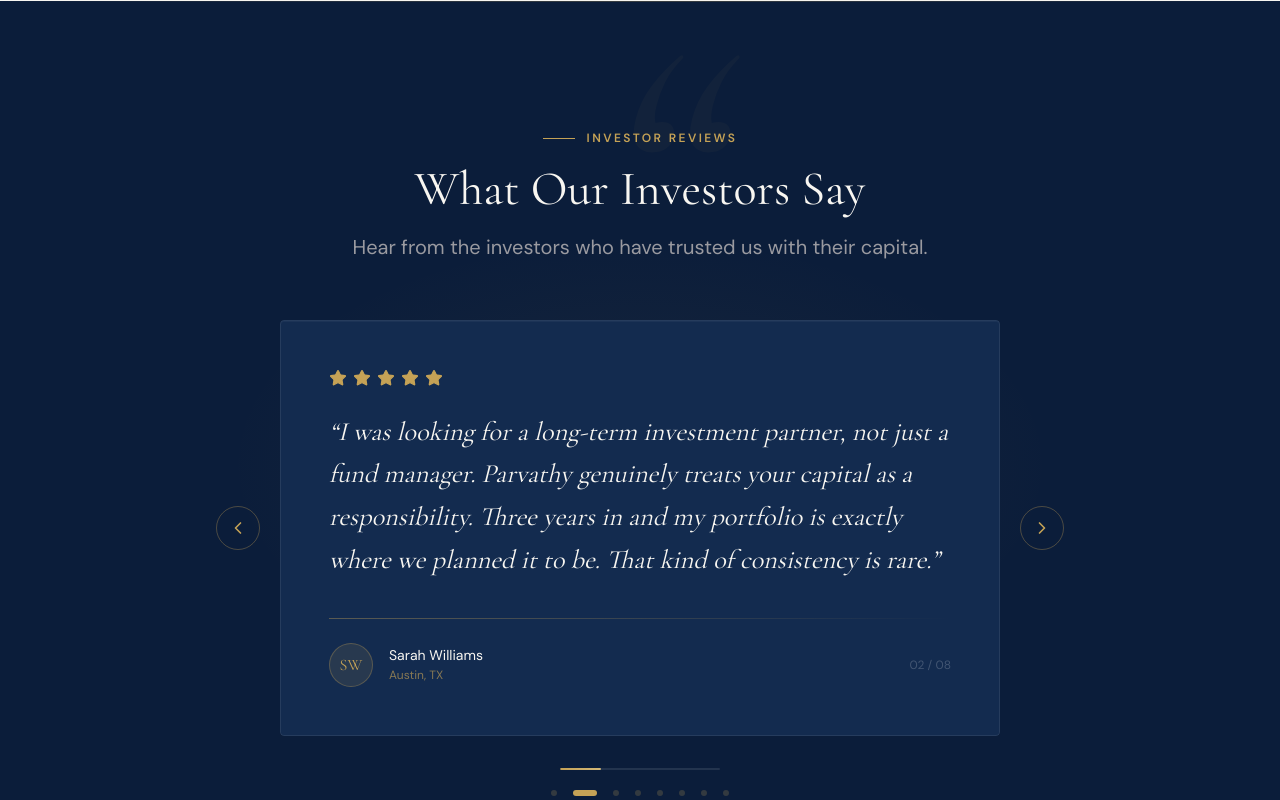
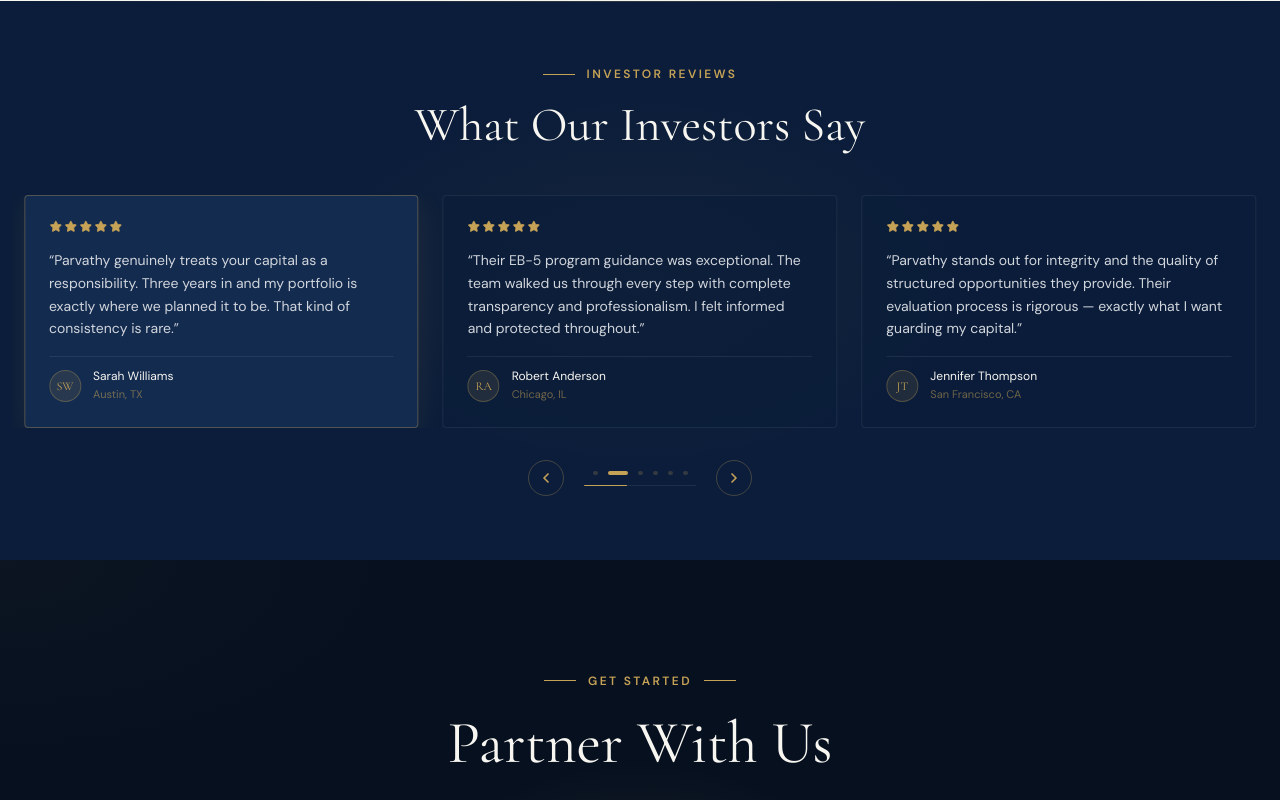
Before and after one commit to VishalSalemJayavel/Parvathy-Investments, a Next.js app: page / in a window 1280 px wide. Shown: the part 5940-6740 px from the top of the page. Built offline with nearby package versions, Linux system fonts and the light colour scheme.

Commit message:
Testimonials: compact multi-card sliding track with spring animation

```diff
--- a/components/TestimonialsCarousel.tsx
+++ b/components/TestimonialsCarousel.tsx
@@ -1,7 +1,7 @@
 'use client';
 
 import { useState, useEffect, useCallback } from 'react';
-import { motion, AnimatePresence } from 'framer-motion';
+import { motion } from 'framer-motion';
 import { ChevronLeft, ChevronRight, Star } from 'lucide-react';
 import { SectionReveal } from './SectionReveal';
 import { SectionHeader } from './SectionHeader';
@@ -14,7 +14,7 @@
     initials: 'JM',
     stars: 5,
     review:
-      'Working with Parvathy Investment Company has been one of the best financial decisions I have made. Their disciplined approach to capital deployment gave me confidence from day one. The transparency and structured communication set them apart from every other firm I have worked with.',
+      'Their disciplined approach to capital deployment gave me confidence from day one. Transparency and structured communication set them apart from every other firm I have worked with.',
   },
   {
     name: 'Sarah Williams',
@@ -22,7 +22,7 @@
     initials: 'SW',
     stars: 5,
     review:
-      'I was looking for a long-term investment partner, not just a fund manager. Parvathy genuinely treats your capital as a responsibility. Three years in and my portfolio is exactly where we planned it to be. That kind of consistency is rare.',
+      'Parvathy genuinely treats your capital as a responsibility. Three years in and my portfolio is exactly where we planned it to be. That kind of consistency is rare.',
   },
   {
     name: 'Robert Anderson',
@@ -30,7 +30,7 @@
     initials: 'RA',
     stars: 5,
     review:
-      'Their EB-5 program guidance was exceptional. The team walked us through every step with complete transparency and professionalism. I felt genuinely informed and protected throughout the entire process.',
+      'Their EB-5 program guidance was exceptional. The team walked us through every step with complete transparency and professionalism. I felt informed and protected throughout.',
   },
   {
     name: 'Jennifer Thompson',
@@ -38,7 +38,7 @@
     initials: 'JT',
     stars: 5,
     review:
-      'As a high-net-worth investor, I have worked with many firms. Parvathy stands out for their integrity and the quality of structured opportunities they provide. Their evaluation process is rigorous — which is exactly what I want guarding my capital.',
+      'Parvathy stands out for integrity and the quality of structured opportunities they provide. Their evaluation process is rigorous — exactly what I want guarding my capital.',
   },
   {
     name: 'Michael Davis',
@@ -46,7 +46,7 @@
     initials: 'MD',
     stars: 5,
     review:
-      'The team declined an investment I was excited about — and they were completely right. That kind of disciplined judgment, prioritising my long-term interests above a quick return, earns real and lasting trust.',
+      'The team declined an investment I was excited about — and they were completely right. That kind of disciplined judgment, prioritising long-term outcomes, earns real trust.',
   },
   {
     name: 'Karen Johnson',
@@ -54,7 +54,7 @@
     initials: 'KJ',
     stars: 5,
     review:
-      'From the first conversation to ongoing quarterly updates, the professionalism has been consistent. My family office has committed additional capital this year because the results have matched every promise made at the start.',
+      'From the first conversation to ongoing updates, the professionalism has been consistent. My family office committed additional capital this year because results matched every promise.',
   },
   {
     name: 'David Carter',
@@ -62,7 +62,7 @@
     initials: 'DC',
     stars: 5,
     review:
-      'The diversified exposure across real estate and secured credit has performed steadily through a volatile market. I appreciate how clearly they communicate risk alongside opportunity — no sugarcoating, just honest analysis.',
+      'Diversified exposure across real estate and secured credit has performed steadily through volatility. They communicate risk alongside opportunity — no sugarcoating, just honest analysis.',
   },
   {
     name: 'Linda Martinez',
@@ -70,76 +70,68 @@
     initials: 'LM',
     stars: 5,
     review:
-      'I came to Parvathy as an international investor navigating U.S. investment structures for the first time. They made the process approachable, legally sound, and ultimately very rewarding. I have since referred two close colleagues.',
+      'As an international investor navigating U.S. structures for the first time, they made the process approachable, legally sound, and ultimately very rewarding. I have since referred two colleagues.',
   },
 ];
 
-const DURATION = 5500;
-const EASE = [0.16, 1, 0.3, 1] as const;
+const N = TESTIMONIALS.length;
+const DURATION = 5000;
 
-/* ─── Animated stars — each star pops in on card change ─────────── */
-function AnimatedStars({ count, animKey }: { count: number; animKey: number }) {
+/* ─── Star row ───────────────────────────────────────────────────── */
+function StarRow({ count }: { count: number }) {
   return (
-    <div className="flex gap-1.5">
+    <div className="flex gap-0.5">
       {Array.from({ length: 5 }).map((_, i) => (
-        <motion.span
-          key={`${animKey}-${i}`}
-          initial={{ opacity: 0, scale: 0, rotate: -20 }}
-          animate={{ opacity: 1, scale: 1, rotate: 0 }}
-          transition={{ delay: i * 0.07, duration: 0.38, ease: [0.22, 1, 0.36, 1] }}
-        >
         <Star
-            size={18}
+          key={i}
+          size={13}
           className={i < count ? 'fill-gold text-gold' : 'fill-transparent text-white/20'}
           strokeWidth={1.5}
         />
-        </motion.span>
       ))}
     </div>
   );
 }
 
-/* ─── Card slide variants ────────────────────────────────────────── */
-const cardVariants = {
-  enter: (d: number) => ({
-    x: d > 0 ? 72 : -72,
-    opacity: 0,
-    scale: 0.96,
-    filter: 'blur(4px)',
-  }),
-  center: {
-    x: 0,
-    opacity: 1,
-    scale: 1,
-    filter: 'blur(0px)',
-  },
-  exit: (d: number) => ({
-    x: d > 0 ? -72 : 72,
-    opacity: 0,
-    scale: 0.96,
-    filter: 'blur(4px)',
-  }),
-};
-
-const cardTransition = { duration: 0.55, ease: EASE };
-
 /* ─── Component ──────────────────────────────────────────────────── */
 export function TestimonialsCarousel() {
   const [current, setCurrent] = useState(0);
-  const [direction, setDirection] = useState(1);
+  const [visible, setVisible] = useState(3);
+  const [paused, setPaused] = useState(false);
   const [progress, setProgress] = useState(0);
-  const [paused, setPaused] = useState(false);
-  const total = TESTIMONIALS.length;
+
+  /* Responsive visible card count */
+  useEffect(() => {
+    const update = () => {
+      if (window.innerWidth < 768) setVisible(1);
+      else if (window.innerWidth < 1024) setVisible(2);
+      else setVisible(3);
+    };
+    update();
+    window.addEventListener('resize', update);
+    return () => window.removeEventListener('resize', update);
+  }, []);
+
+  const maxIndex = Math.max(0, N - visible);
+
+  /* Clamp current when visible changes (e.g. resize) */
+  useEffect(() => {
+    setCurrent((c) => Math.min(c, maxIndex));
+  }, [maxIndex]);
 
   const go = useCallback(
     (dir: number) => {
-      setDirection(dir);
-      setCurrent((c) => (c + dir + total) % total);
+      setCurrent((c) => {
+        const next = c + dir;
+        if (next < 0) return maxIndex;        // wrap backward
+        if (next > maxIndex) return 0;         // wrap forward
+        return next;
+      });
     },
-    [total],
+    [maxIndex],
   );
 
-  /* ── Progress bar + auto-advance ─────────────────────────────── */
+  /* Auto-advance with progress bar */
   useEffect(() => {
     if (paused) return;
     setProgress(0);
@@ -158,171 +150,160 @@
     };
   }, [current, paused, go]);
 
-  const t = TESTIMONIALS[current];
+  /*
+   * Track geometry (same formula regardless of visible count):
+   *   trackWidth  = (N / visible) * 100% of container
+   *   translateX  = -(current * 100 / N)% of track  ← moves exactly 1 card per step
+   */
+  const trackW = (N / visible) * 100;
+  const translateX = -(current * 100) / N;
 
   return (
     <section
-      className="relative bg-navy overflow-hidden py-24 md:py-32"
+      className="py-14 md:py-16 bg-navy relative overflow-hidden"
       onMouseEnter={() => setPaused(true)}
       onMouseLeave={() => setPaused(false)}
     >
-      {/* ── Background decorations ──────────────────────────────── */}
-      <div className="absolute inset-0 pointer-events-none">
-        {/* Gold ambient glow */}
+      {/* Top separator */}
+      <div className="absolute top-0 left-0 right-0 h-px bg-gradient-to-r from-transparent via-gold/20 to-transparent" />
+      {/* Ambient glow */}
       <div
-          className="absolute top-1/2 left-1/2 -translate-x-1/2 -translate-y-1/2"
+        className="absolute top-1/2 left-1/2 -translate-x-1/2 -translate-y-1/2 pointer-events-none"
         style={{
-            width: '900px',
-            height: '500px',
-            background: 'radial-gradient(ellipse, rgba(197,162,86,0.07) 0%, transparent 65%)',
+          width: '700px',
+          height: '400px',
+          background: 'radial-gradient(ellipse, rgba(197,162,86,0.06) 0%, transparent 65%)',
         }}
       />
-        {/* Top separator */}
-        <div className="absolute top-0 left-0 right-0 h-px bg-gradient-to-r from-transparent via-gold/25 to-transparent" />
-        {/* Bottom separator */}
-        <div className="absolute bottom-0 left-0 right-0 h-px bg-gradient-to-r from-transparent via-white/6 to-transparent" />
-        {/* Giant decorative quote mark */}
-        <div
-          className="absolute -top-4 left-1/2 -translate-x-1/2 font-display leading-none select-none pointer-events-none text-gold"
-          style={{ fontSize: 'clamp(220px, 30vw, 420px)', opacity: 0.035, fontStyle: 'italic' }}
-        >
-          &ldquo;
-        </div>
-      </div>
 
-      <div className="relative z-10 max-w-4xl mx-auto px-6">
-        {/* ── Section header ───────────────────────────────────── */}
-        <SectionReveal className="mb-14 text-center">
+      <div className="relative z-10 max-w-7xl mx-auto px-6">
+        {/* Header */}
+        <SectionReveal className="mb-10 text-center">
           <SectionHeader
             overline="Investor Reviews"
             title="What Our Investors Say"
-            subtitle="Hear from the investors who have trusted us with their capital."
             align="center"
             light
           />
         </SectionReveal>
 
-        {/* ── Card row: arrow — card — arrow ───────────────────── */}
-        <SectionReveal delay={0.15} from="up" className="flex items-center gap-3 md:gap-5">
-          {/* Prev */}
-          <motion.button
-            onClick={() => go(-1)}
-            whileHover={{ scale: 1.1, backgroundColor: 'rgba(197,162,86,1)' }}
-            whileTap={{ scale: 0.92 }}
-            aria-label="Previous review"
-            className="flex-shrink-0 w-11 h-11 rounded-full border border-gold/35 flex items-center justify-center text-gold transition-colors duration-300"
-            style={{ color: '#C5A256' }}
+        {/* ── Sliding track ──────────────────────────────────────── */}
+        <SectionReveal delay={0.1}>
+          <div className="overflow-hidden -mx-3">
+            <motion.div
+              className="flex items-stretch"
+              animate={{ x: `${translateX}%` }}
+              transition={{ type: 'spring', stiffness: 260, damping: 30, mass: 0.85 }}
+              style={{ width: `${trackW}%` }}
             >
-            <ChevronLeft size={20} strokeWidth={2} />
-          </motion.button>
-
-          {/* Card */}
-          <div className="flex-1 min-w-0 overflow-hidden rounded-sm">
-            <AnimatePresence mode="wait" custom={direction}>
+              {TESTIMONIALS.map((t, i) => {
+                const isActive = i >= current && i < current + visible;
+                const isFirst = i === current;
+                return (
+                  <div
+                    key={t.name}
+                    style={{ width: `${100 / N}%` }}
+                    className="px-3"
+                  >
                     <motion.div
-                key={current}
-                custom={direction}
-                variants={cardVariants}
-                initial="enter"
-                animate="center"
-                exit="exit"
-                transition={cardTransition}
-                className="bg-navy-mid border border-white/8 rounded-sm px-7 md:px-12 py-9 md:py-12 shadow-[0_20px_60px_rgba(0,0,0,0.45),inset_0_1px_0_rgba(255,255,255,0.04)]"
+                      animate={{
+                        opacity: isActive ? 1 : 0.45,
+                        scale: isActive ? 1 : 0.97,
+                      }}
+                      transition={{ duration: 0.35 }}
+                      className={`h-full flex flex-col gap-4 rounded-sm p-5 md:p-6 border transition-colors duration-300 ${
+                        isFirst
+                          ? 'bg-navy-mid border-gold/35 shadow-[0_6px_28px_rgba(197,162,86,0.10)]'
+                          : 'bg-navy/70 border-white/7'
+                      }`}
                     >
                       {/* Stars */}
-                <AnimatedStars count={t.stars} animKey={current} />
+                      <StarRow count={t.stars} />
 
-                {/* Review text */}
-                <motion.p
-                  className="font-display text-xl md:text-2xl lg:text-[1.65rem] font-400 italic text-cream leading-relaxed mt-6 mb-9"
-                  initial={{ opacity: 0, y: 14 }}
-                  animate={{ opacity: 1, y: 0 }}
-                  transition={{ delay: 0.18, duration: 0.5, ease: 'easeOut' }}
-                >
+                      {/* Review */}
+                      <p className="font-body text-sm text-gray-300 leading-relaxed flex-1">
                         &ldquo;{t.review}&rdquo;
-                </motion.p>
-
-                {/* Divider */}
-                <motion.div
-                  className="h-px bg-gradient-to-r from-gold/40 via-gold/20 to-transparent mb-6"
-                  initial={{ scaleX: 0, originX: 0 }}
-                  animate={{ scaleX: 1 }}
-                  transition={{ delay: 0.3, duration: 0.6, ease: EASE }}
-                />
+                      </p>
 
                       {/* Author */}
-                <motion.div
-                  className="flex items-center gap-4"
-                  initial={{ opacity: 0, y: 8 }}
-                  animate={{ opacity: 1, y: 0 }}
-                  transition={{ delay: 0.35, duration: 0.45, ease: 'easeOut' }}
-                >
-                  <div className="w-11 h-11 rounded-full bg-gold/12 border border-gold/30 flex items-center justify-center flex-shrink-0">
-                    <span className="font-display text-base font-600 text-gold leading-none">
+                      <div className="flex items-center gap-3 pt-3 border-t border-white/8">
+                        <div className="w-8 h-8 rounded-full bg-gold/12 border border-gold/30 flex items-center justify-center flex-shrink-0">
+                          <span className="font-display text-xs font-600 text-gold leading-none">
                             {t.initials}
                           </span>
                         </div>
                         <div>
-                    <p className="font-body font-600 text-cream text-sm leading-tight">{t.name}</p>
-                    <p className="font-body text-xs text-gold/65 mt-0.5">{t.location}</p>
+                          <p className="font-body font-600 text-cream text-xs leading-tight">
+                            {t.name}
+                          </p>
+                          <p className="font-body text-[11px] text-gold/55 mt-0.5">
+                            {t.location}
+                          </p>
                         </div>
-                  {/* Counter badge */}
-                  <div className="ml-auto font-body text-xs text-white/20 tabular-nums">
-                    {String(current + 1).padStart(2, '0')} / {String(total).padStart(2, '0')}
                       </div>
                     </motion.div>
+                  </div>
+                );
+              })}
             </motion.div>
-            </AnimatePresence>
+          </div>
+        </SectionReveal>
+
+        {/* ── Controls ───────────────────────────────────────────── */}
+        <div className="mt-8 flex items-center justify-center gap-5">
+          {/* Prev */}
+          <motion.button
+            onClick={() => go(-1)}
+            whileHover={{ scale: 1.1 }}
+            whileTap={{ scale: 0.9 }}
+            aria-label="Previous"
+            className="w-9 h-9 rounded-full border border-gold/30 flex items-center justify-center text-gold hover:bg-gold hover:text-navy-deep transition-colors duration-250"
+          >
+            <ChevronLeft size={16} strokeWidth={2.5} />
+          </motion.button>
+
+          {/* Dots + progress bar */}
+          <div className="flex flex-col items-center gap-2">
+            <div className="flex gap-1.5">
+              {Array.from({ length: maxIndex + 1 }).map((_, i) => (
+                <button
+                  key={i}
+                  onClick={() => setCurrent(i)}
+                  aria-label={`Go to ${i + 1}`}
+                  className="p-0.5"
+                >
+                  <motion.div
+                    animate={{
+                      width: i === current ? 20 : 5,
+                      backgroundColor:
+                        i === current ? '#C5A256' : 'rgba(197,162,86,0.22)',
+                    }}
+                    transition={{ duration: 0.25 }}
+                    className="h-1 rounded-full"
+                  />
+                </button>
+              ))}
+            </div>
+            {/* Progress bar */}
+            <div className="w-28 h-px bg-white/8 rounded-full overflow-hidden">
+              <div
+                className="h-full bg-gold rounded-full"
+                style={{ width: `${progress}%`, transition: 'none' }}
+              />
+            </div>
           </div>
 
           {/* Next */}
           <motion.button
             onClick={() => go(1)}
-            whileHover={{ scale: 1.1, backgroundColor: 'rgba(197,162,86,1)' }}
-            whileTap={{ scale: 0.92 }}
-            aria-label="Next review"
-            className="flex-shrink-0 w-11 h-11 rounded-full border border-gold/35 flex items-center justify-center text-gold transition-colors duration-300"
-            style={{ color: '#C5A256' }}
+            whileHover={{ scale: 1.1 }}
+            whileTap={{ scale: 0.9 }}
+            aria-label="Next"
+            className="w-9 h-9 rounded-full border border-gold/30 flex items-center justify-center text-gold hover:bg-gold hover:text-navy-deep transition-colors duration-250"
           >
-            <ChevronRight size={20} strokeWidth={2} />
+            <ChevronRight size={16} strokeWidth={2.5} />
           </motion.button>
-        </SectionReveal>
-
-        {/* ── Progress bar + dots ───────────────────────────────── */}
-        <SectionReveal delay={0.25} from="up" className="mt-8 flex flex-col items-center gap-4">
-          {/* Thin progress bar */}
-          <div className="w-40 h-0.5 bg-white/10 rounded-full overflow-hidden">
-            <div
-              className="h-full bg-gradient-to-r from-gold to-gold-light rounded-full"
-              style={{ width: `${progress}%`, transition: 'none' }}
-            />
         </div>
-
-          {/* Dots */}
-          <div className="flex items-center gap-2">
-            {TESTIMONIALS.map((_, i) => (
-              <button
-                key={i}
-                onClick={() => {
-                  setDirection(i > current ? 1 : -1);
-                  setCurrent(i);
-                }}
-                aria-label={`Go to review ${i + 1}`}
-                className="p-1 cursor-pointer"
-              >
-                <motion.div
-                  animate={{
-                    width: i === current ? 24 : 6,
-                    backgroundColor:
-                      i === current ? '#C5A256' : 'rgba(197,162,86,0.22)',
-                  }}
-                  transition={{ duration: 0.3, ease: 'easeOut' }}
-                  className="h-1.5 rounded-full"
-                />
-              </button>
-            ))}
-          </div>
-        </SectionReveal>
       </div>
     </section>
   );
```
Lines whose indentation alone changed are shown as unchanged.
